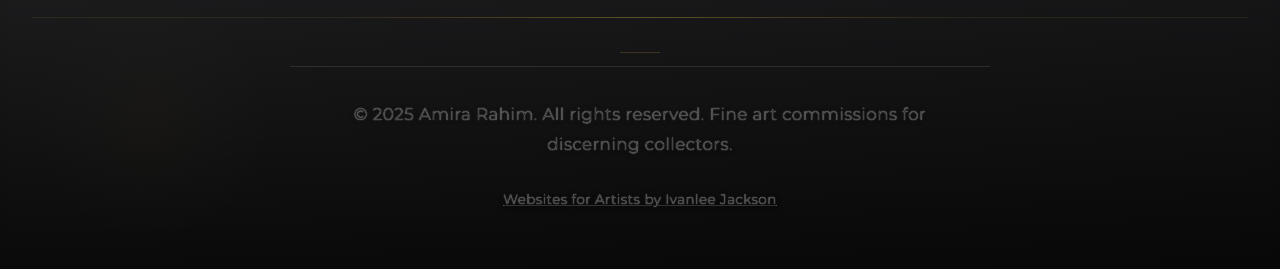
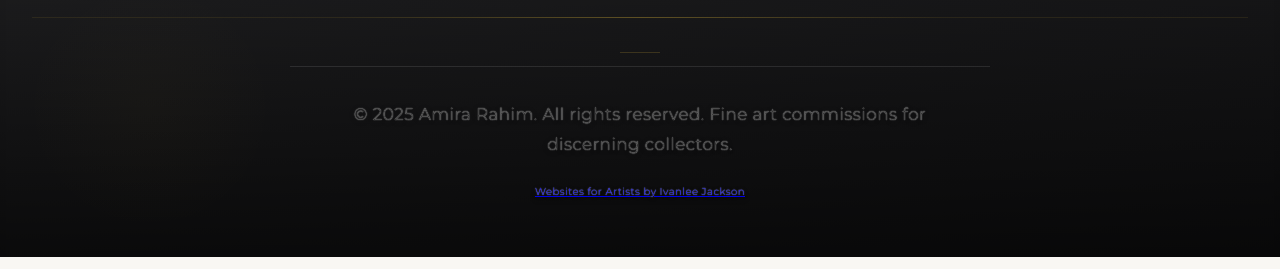
Before and after one commit to KingIVthe1st/amiracommisions, a plain HTML site: page docs/index.html in a window 1280 px wide. Shown: the part 5276-5545 px from the top of the page. Drawn offline with Linux system fonts and the light colour scheme.

Commit message:
Update footer text size and add link

```diff
--- a/docs/index.html
+++ b/docs/index.html
@@ -287,7 +287,7 @@
             </div>
             <div class="copyright">
                 <p>&copy; 2025 Amira Rahim. All rights reserved. Fine art commissions for discerning collectors.</p>
-                <p><u style="font-size: 0.8em;">Websites for Artists by Ivanlee Jackson</u></p>
+                <p style="font-size: 0.7em;"><a href="https://www.ivanleejackson.com/paintmorestressless" target="_blank" rel="noopener noreferrer"><u>Websites for Artists by Ivanlee Jackson</u></a></p>
             </div>
         </div>
     </footer>
```
